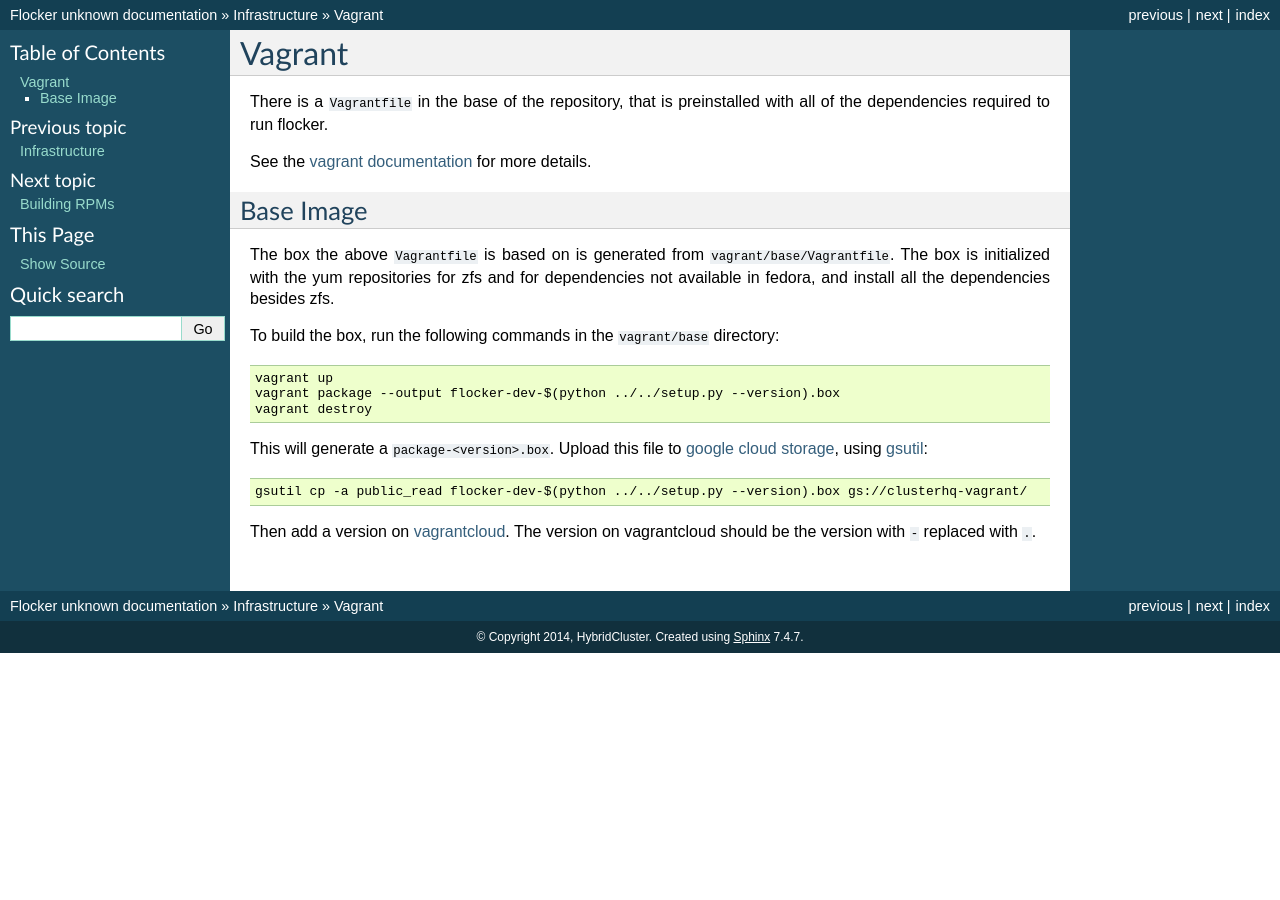
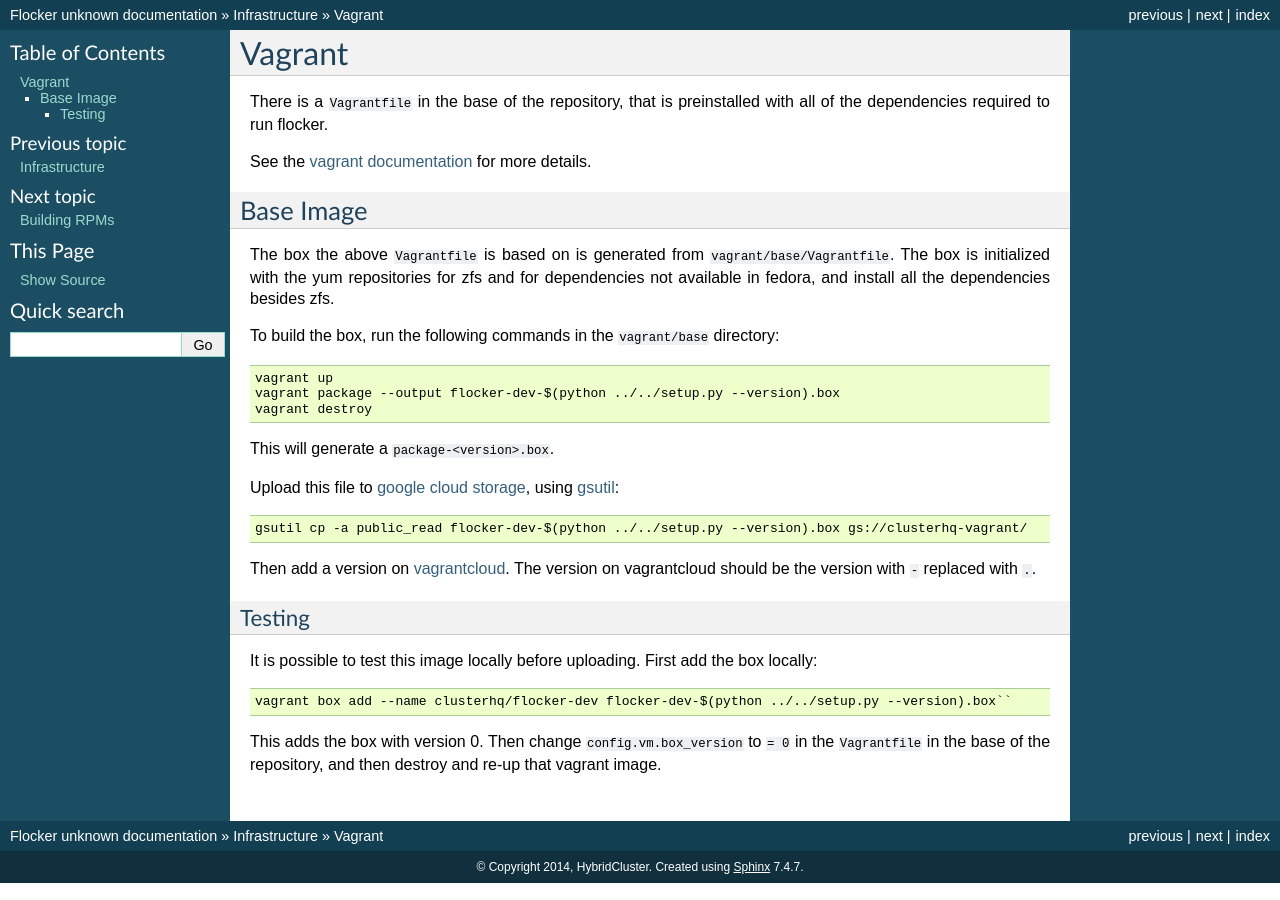
Before and after one commit to ClusterHQ/flocker, a Sphinx documentation site: the page built from docs/infrastructure/vagrant.rst, in a window 1280 px wide. Built offline with Sphinx 7.4.7, drawn with Linux system fonts in a browser that asks for light colours.

Commit message:
Add some hints about testing locally.

```diff
--- a/docs/infrastructure/vagrant.rst
+++ b/docs/infrastructure/vagrant.rst
@@ -20,6 +20,7 @@ To build the box, run the following commands in the :file:`vagrant/base` directo
    vagrant destroy
 
 This will generate a :file:`package-<version>.box`.
+
 Upload this file to `google cloud storage <https://console.developers.google.com/project/apps~hybridcluster-docker/storage/clusterhq-vagrant/>`_,
 using `gsutil <https://developers.google.com/storage/docs/gsutil?csw=1>`_::
 
@@ -27,3 +28,14 @@ using `gsutil <https://developers.google.com/storage/docs/gsutil?csw=1>`_::
 
 Then add a version on `vagrantcloud <https://vagrantcloud.com/clusterhq/flocker-dev>`_.
 The version on vagrantcloud should be the version with ``-`` replaced with ``.``.
+
+Testing
+^^^^^^^
+It is possible to test this image locally before uploading.
+First add the box locally::
+
+   vagrant box add --name clusterhq/flocker-dev flocker-dev-$(python ../../setup.py --version).box``
+
+This adds the box with version 0.
+Then change ``config.vm.box_version`` to ``= 0`` in the :file:`Vagrantfile` in the base of the repository,
+and then destroy and re-up that vagrant image.
```
